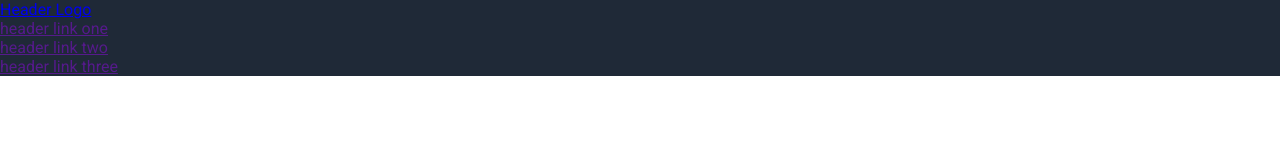
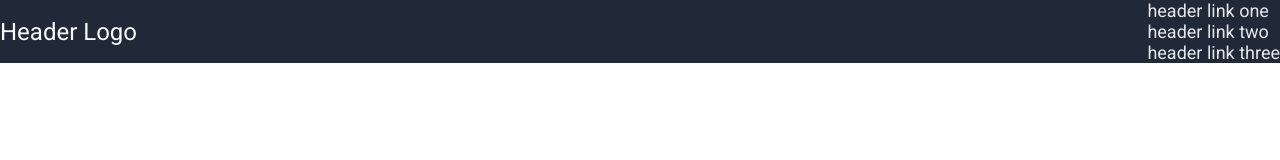
Before and after one commit to DavydTseluiko/the-odin-project, a plain HTML site: page landing-page/index.html in a window 1280 px wide. Drawn offline with Linux system fonts and the light colour scheme.

Commit message:
Style header

```diff
--- a/landing-page/css/style.css
+++ b/landing-page/css/style.css
@@ -4,6 +4,14 @@
     box-sizing: border-box;
     padding: 0;
     margin: 0;
+}
+
+ul {
+    list-style-type: none;
+}
+
+a {
+    text-decoration: none;
 }
 
 body {
@@ -16,4 +24,17 @@ body {
     background-color: #1f2937;
     padding: 0;
     margin: 0;
+    display: flex;
+    justify-content: space-between;
+    align-items: center;
 }
+
+.header__logo {
+    font-size: 24px;
+    color: #f9faf8;
+}
+
+.nav__link {
+    color: #e5e7eb;
+    font-size: 18px;
+}
--- a/landing-page/index.html
+++ b/landing-page/index.html
@@ -10,11 +10,11 @@
         <header class="header">
             <a href="#" class="header__logo">Header Logo</a>
             <ul class="header__nav nav">
-                <a href="" class="nav__link"
+                <a href="#" class="nav__link"
                     ><li class="nav__item">header link one</li></a>
-                <a href="" class="nav__link"
+                <a href="#" class="nav__link"
                     ><li class="nav__item">header link two</li></a>
-                <a href="" class="nav__link"
+                <a href="#" class="nav__link"
                     ><li class="nav__item">header link three</li></a>
             </ul>
         </header>
```
